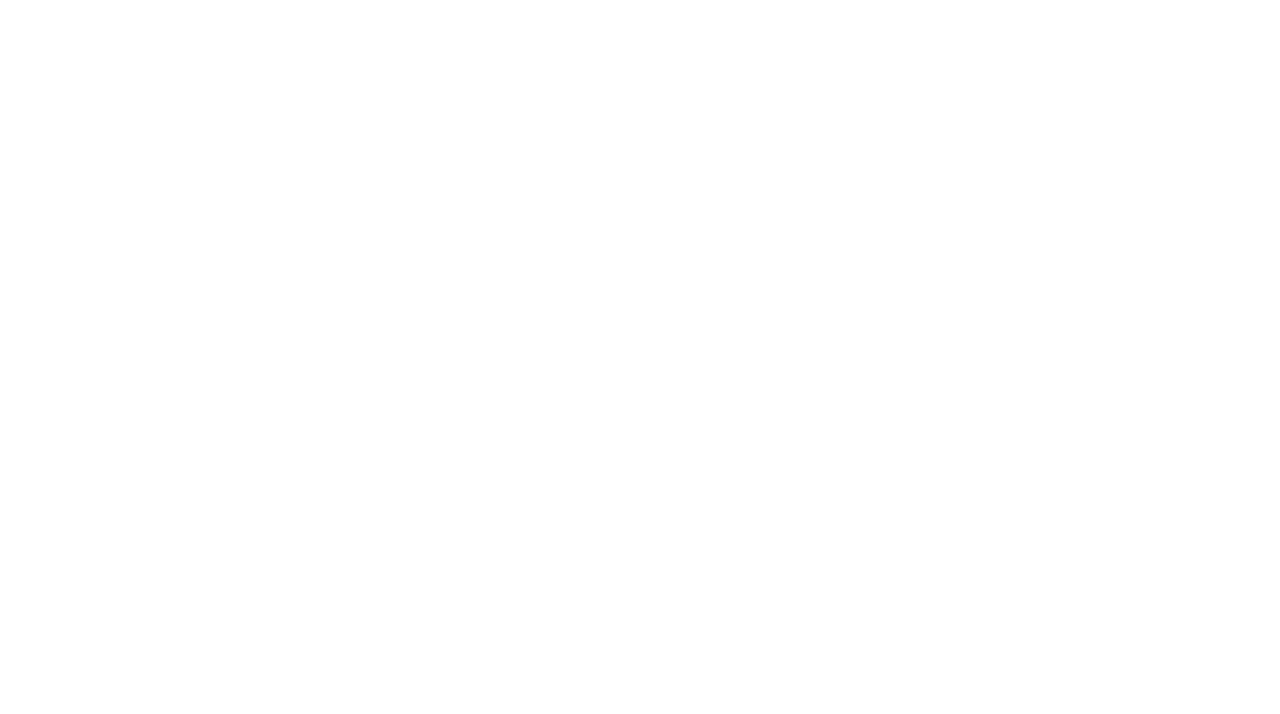
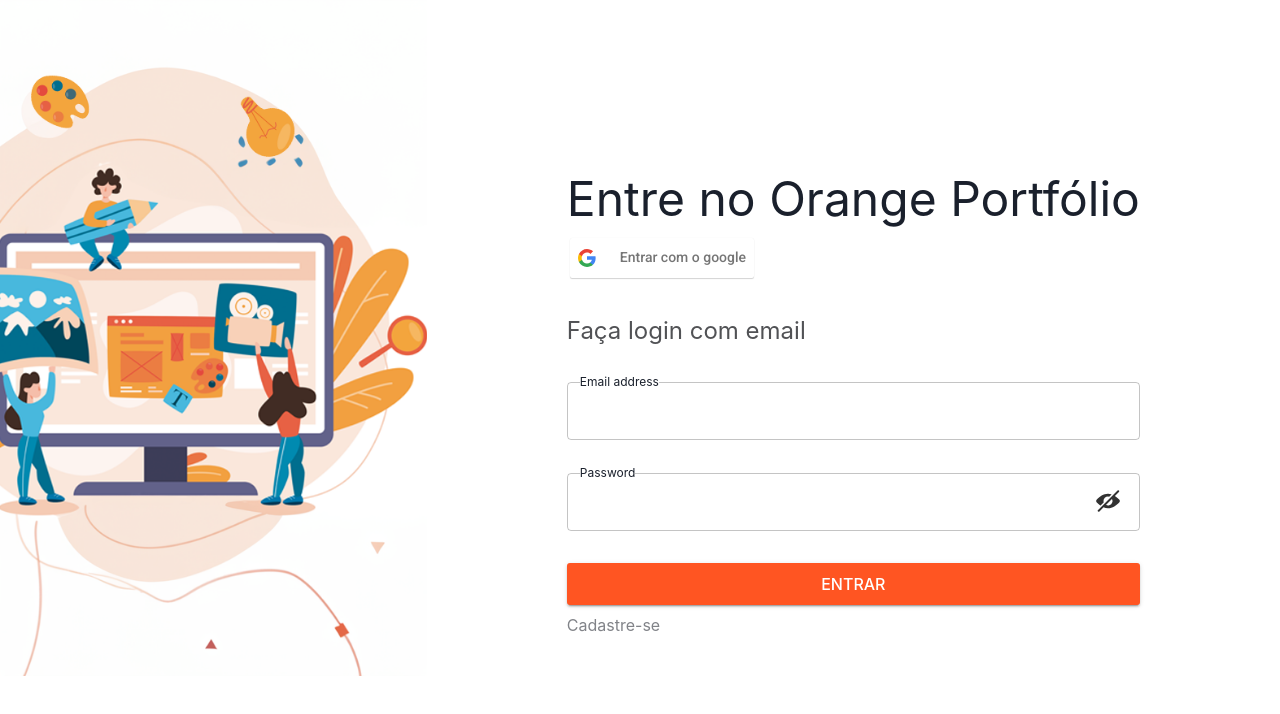
Before and after one commit to squad3-hackathon/squad3_hackathon_frontend, a React (Vite) app: page / in a window 1280 px wide. Before the commit this address had no page. Shown: the top 714 px of the page. Built offline with nearby package versions, Linux system fonts and the light colour scheme; the HTML template or start-up script is replaced by a standard one.

Commit message:
:recycle: refactor: adicionando o id na rota portfolio

```diff
--- a/src/App.jsx
+++ b/src/App.jsx
@@ -3,15 +3,18 @@
 import { BrowserRouter, Routes, Route } from "react-router-dom";
 import "./App.css";
 import Login from "./Components/Login.jsx";
-import MeuPortifolio from "./Components/MeuPortfolio";
+import MeuPortfolio from "./Components/MeuPortfolio";
 
 const App = () => {
   return (
     <ChakraProvider>
       <BrowserRouter>
         <Routes>
-          <Route path="/login" element={<Login />} />
-          <Route path="/portfolio" element={<MeuPortifolio />} />
+          <Route path="/" element={<Login />} />
+          {/*
+            a rota está  sendo representada como gatilho para um id ao integrar ao backend
+          */}
+          <Route path="/portfolio/:id" element={<MeuPortfolio />} />
         </Routes>
       </BrowserRouter>
     </ChakraProvider>
```
